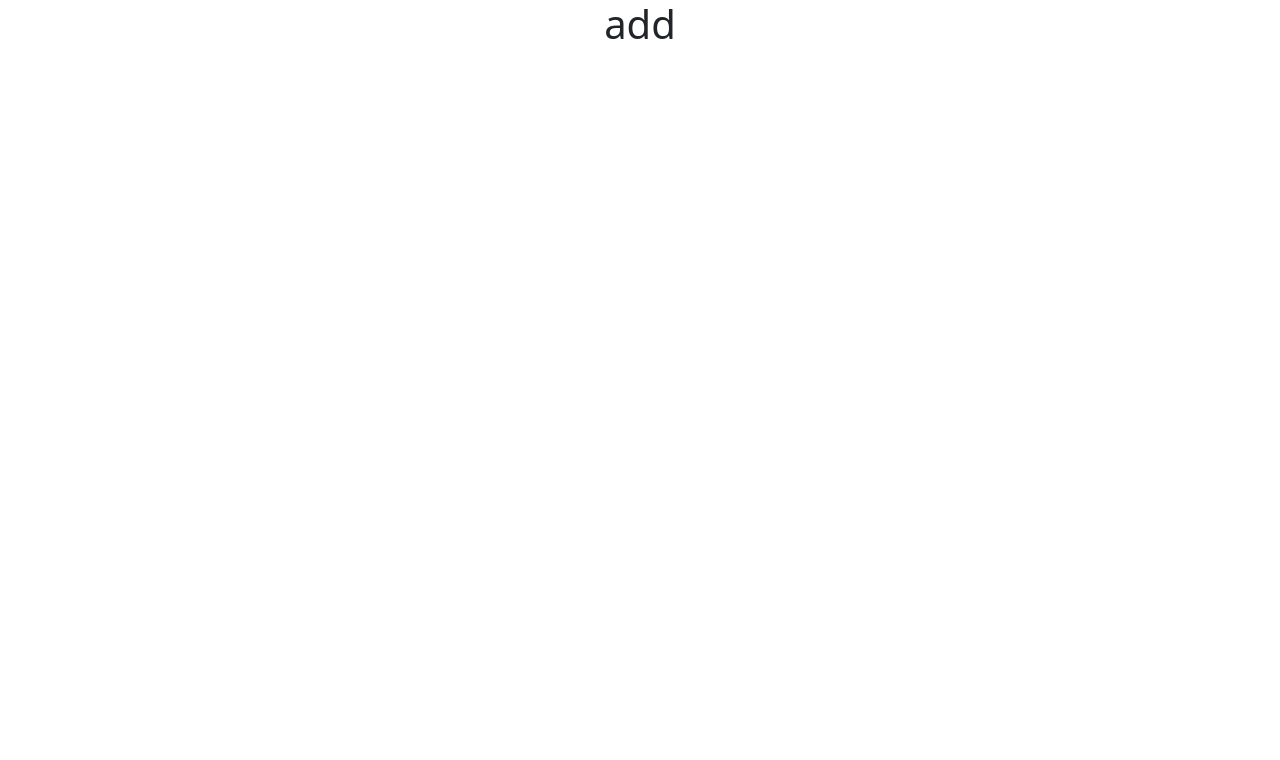
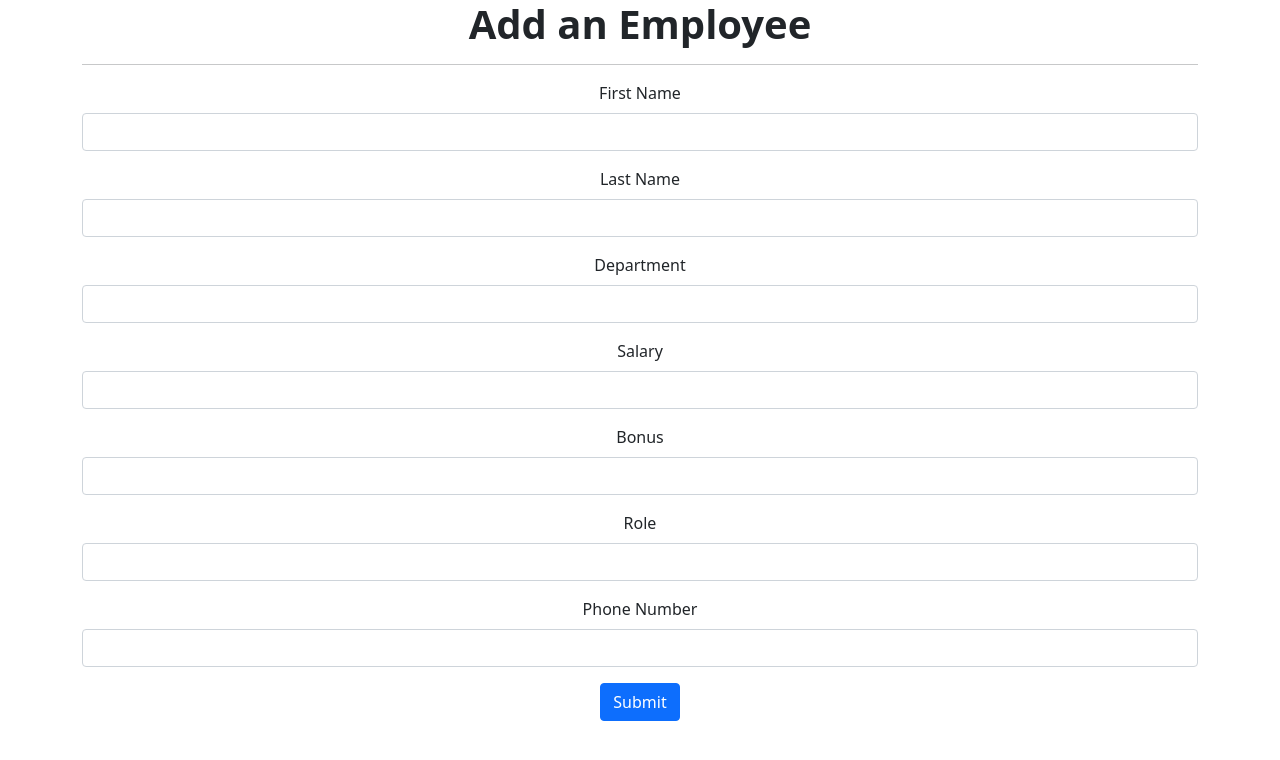
Before and after one commit to MeghanshBansal/Office_Employee_Management_System, a Django app: page /add_emp/ in a window 1280 px wide. Before the commit the part shown is almost empty. Shown: the top 760 px of the page. Run offline with Django 4.2, Linux system fonts and the light colour scheme.

Commit message:
add_employee complete

```diff
--- a/emp_app/models.py
+++ b/emp_app/models.py
@@ -1,6 +1,3 @@
-from email.policy import default
-from pyexpat import model
-from turtle import ondrag
 from django.db import models
 
 # Create your models here.
--- a/emp_app/templates/add_emp.html
+++ b/emp_app/templates/add_emp.html
@@ -7,15 +7,55 @@
     <link href="https://cdn.jsdelivr.net/npm/bootstrap@5.1.3/dist/css/bootstrap.min.css" rel="stylesheet"
         integrity="sha384-1BmE4kWBq78iYhFldvKuhfTAU6auU8tT94WrHftjDbrCEXSU1oBoqyl2QvZ6jIW3" crossorigin="anonymous">
 
-    <title>Hello, world!</title>
+    <title>Add an Employee</title>
 </head>
 
 <body>
     <div class="container" style="text-align: center;">
-        <h1>add</h1>
+        <h1 class="fw-bold">Add an Employee</h1>
+        <hr>
+        <form method="post" action="/add_emp/">
+            {% csrf_token %}
+            <div class="mb-3">
+                <label for="first_name" class="form-label">First Name</label>
+                <input type="text" class="form-control" id="first_name" name="first_name">
+            </div>
+            <div class="mb-3">
+                <label for="last_name" class="form-label">Last Name</label>
+                <input type="text" class="form-control" id="last_name" name="last_name">
+            </div>
+            <div class="mb-3">
+                <label for="dept" class="form-label">Department</label>
+                <input type="number" class="form-control" id="dept" name="dept">
+            </div>
+            <div class="mb-3">
+                <label for="salary" class="form-label">Salary</label>
+                <input type="number" class="form-control" id="salary" name="salary">
+            </div>
+            <div class="mb-3">
+                <label for="bonus" class="form-label">Bonus</label>
+                <input type="number" class="form-control" id="bonus" name="bonus">
+            </div>
+            <div class="mb-3">
+                <label for="role" class="form-label">Role</label>
+                <input type="number" class="form-control" id="role" name="role">
+            </div>
+            <div class="mb-3">
+                <label for="phone" class="form-label">Phone Number</label>
+                <input type="number" class="form-control" id="phone" name="phone">
+            </div>
+            <button type="submit" class="btn btn-primary">Submit</button>
+        </form>
     </div>
 
-
+    <!-- <script type="text/javascript">
+        $(function () {
+            {% if alert %}
+            //whatever conditions and js code
+            alert('{{alert}}');
+            {% endif %}
+        });
+    </script> -->
     <script src="https://cdn.jsdelivr.net/npm/bootstrap@5.1.3/dist/js/bootstrap.bundle.min.js"
         integrity="sha384-ka7Sk0Gln4gmtz2MlQnikT1wXgYsOg+OMhuP+IlRH9sENBO0LRn5q+8nbTov4+1p"
         crossorigin="anonymous"></script>
--- a/emp_app/views.py
+++ b/emp_app/views.py
@@ -1,5 +1,6 @@
-from django.shortcuts import render
-from .models import Department, Role, Employee
+from django.shortcuts import render, HttpResponse
+import datetime
+from .models import *
 # Create your views here.
 
 
@@ -8,13 +9,27 @@ def index(request):
 
 
 def add(request):
-    return render(request, 'add_emp.html')
+    if request.method == 'POST':
+        first_name = request.POST['first_name']
+        last_name = request.POST['last_name']
+        dept = int(request.POST['dept'])
+        salary = int(request.POST['salary'])
+        bonus = int(request.POST['bonus'])
+        role = int(request.POST['role'])
+        phone = int(request.POST['phone'])
+        new_emp = Employee(first_name=first_name, last_name=last_name, dept_id=dept, salary=salary,
+                           bonus=bonus, role_id=role, phone=phone, hire_date=datetime.date.today())
+        new_emp.save()
+        return HttpResponse("Employee Created")
+    elif request.method == 'GET':
+        return render(request, 'add_emp.html')
+    else:
+        return HttpResponse("Error Occured")
 
 
 def view(request):
     emp = Employee.objects.all()
     context = {"emps": emp, }
-    print(context)
     return render(request, 'view_all.html', context=context)
 
 
```
Also changed, not shown: db.sqlite3.
